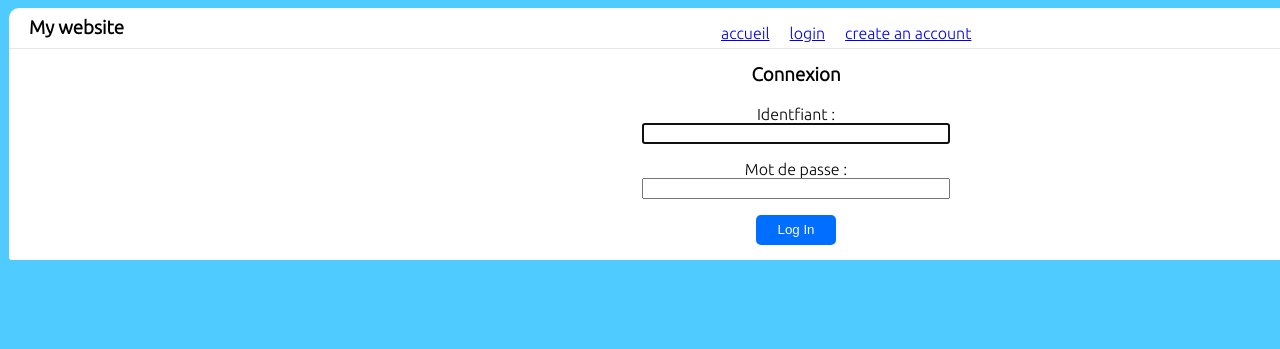
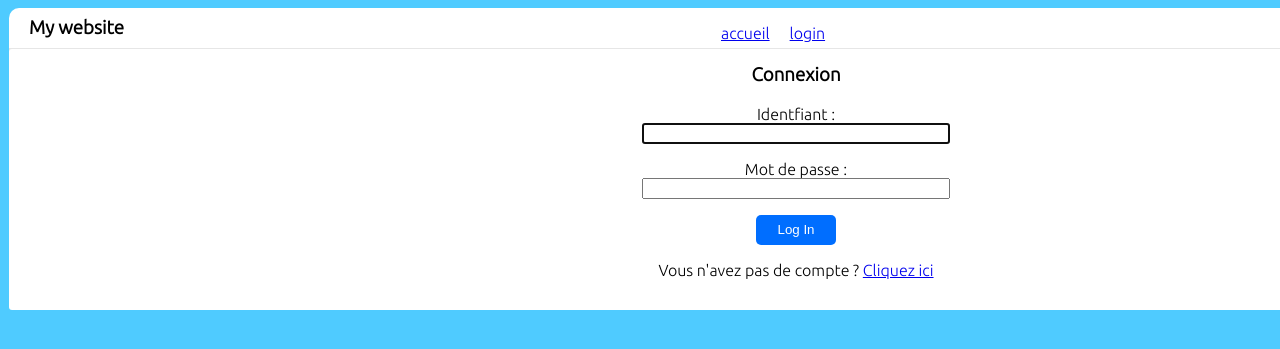
Before and after one commit to ihsan-salman/OC-P13_Project, a Django app: page /login/ in a window 1280 px wide; the page is wider, and only the part inside the window is pictured. Shown: the top 349 px of that part. Run offline with Django 3.2, Linux system fonts and the light colour scheme.

Commit message:
css modifs

```diff
--- a/FavArche/Arche/templates/favarche/base.html
+++ b/FavArche/Arche/templates/favarche/base.html
@@ -35,9 +35,6 @@
 						<li id="menu_redirection_page">
 							<a class="nav-link" href="{% url 'login' %}">login</a>
 						</li>
-						<li id="menu_redirection_page">
-							<a class="nav-link" href="{% url 'create_account' %}">create an account</a>
-						</li>
 					{% endif %}
 				</ul>
 			</div>
--- a/FavArche/Arche/templates/favarche/personal_works.html
+++ b/FavArche/Arche/templates/favarche/personal_works.html
@@ -4,7 +4,9 @@
 {% load static %}
 
 	<div id="page_main_div">
-		<h3>My personnal works</h3>
+		<div id="page_white_div">
+			<h3>My personnal works</h3>
+		</div>
 	</div>
 
 {% endblock %}
--- a/FavArche/Arche/templates/registration/login.html
+++ b/FavArche/Arche/templates/registration/login.html
@@ -10,6 +10,10 @@
 				{% csrf_token %}
 				{{ form.as_p }}
 				<button type="submit">Log In</button>
+				<p>
+					Vous n'avez pas de compte ?
+					<a href="{% url 'create_account' %}">Cliquez ici</a>
+				</p>
 			</form>
 		</div>
 	</div>
```
